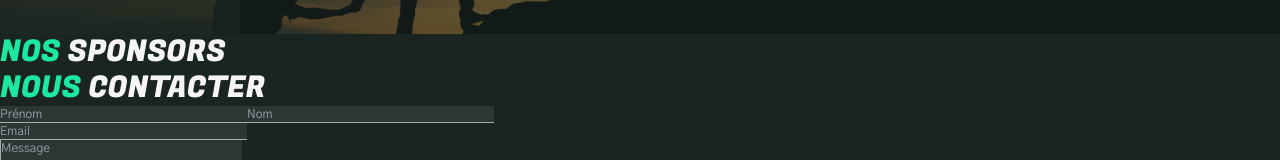
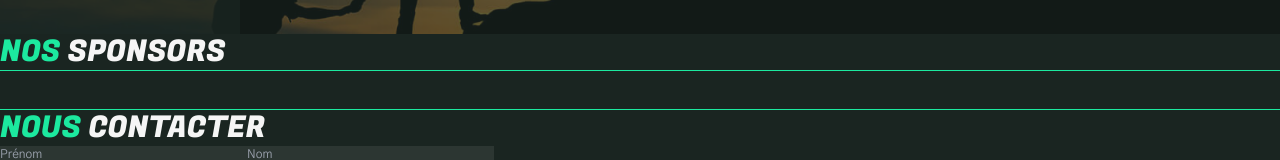
Before and after one commit to SmashArenaEvent/site_vitrine_SAE_2025, a Vue app: page / in a window 1280 px wide. Shown: the part 3298-3458 px from the top of the page. Built offline with nearby package versions, Linux system fonts and the light colour scheme.

Commit message:
Ajouts  mineur page sponsor

```diff
--- a/src/pages/index.vue
+++ b/src/pages/index.vue
@@ -86,7 +86,7 @@
     </section>
     <section>
         <h2 class="font-fugaz-one uppercase text-3xl"><span class="text-Tonic">Nos</span> Sponsors</h2>
-        <div>
+        <div class="min-h-10 border-t border-b border-Tonic">
             <!--Ajout des sponsors-->
         </div>
     </section>
```
